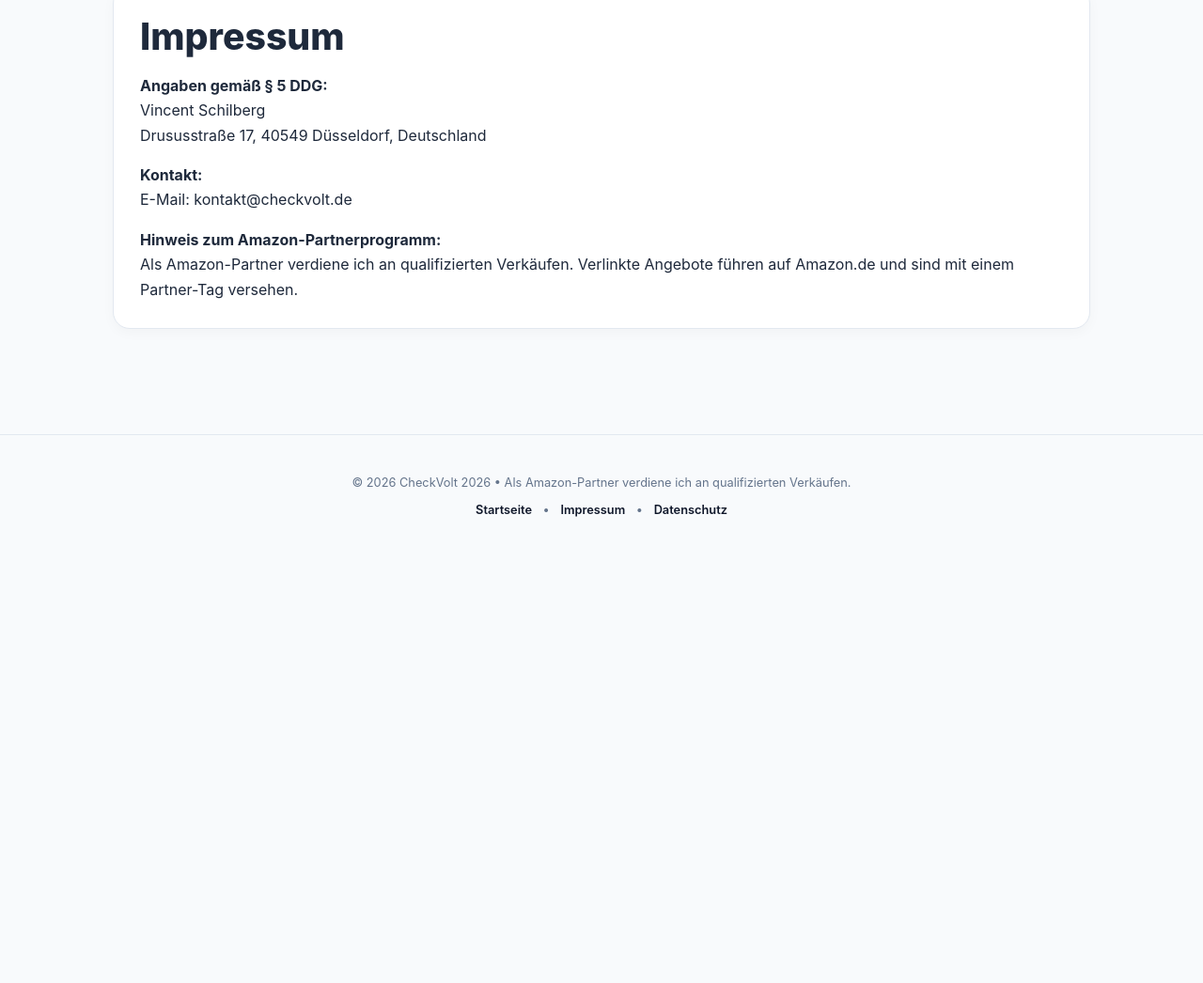
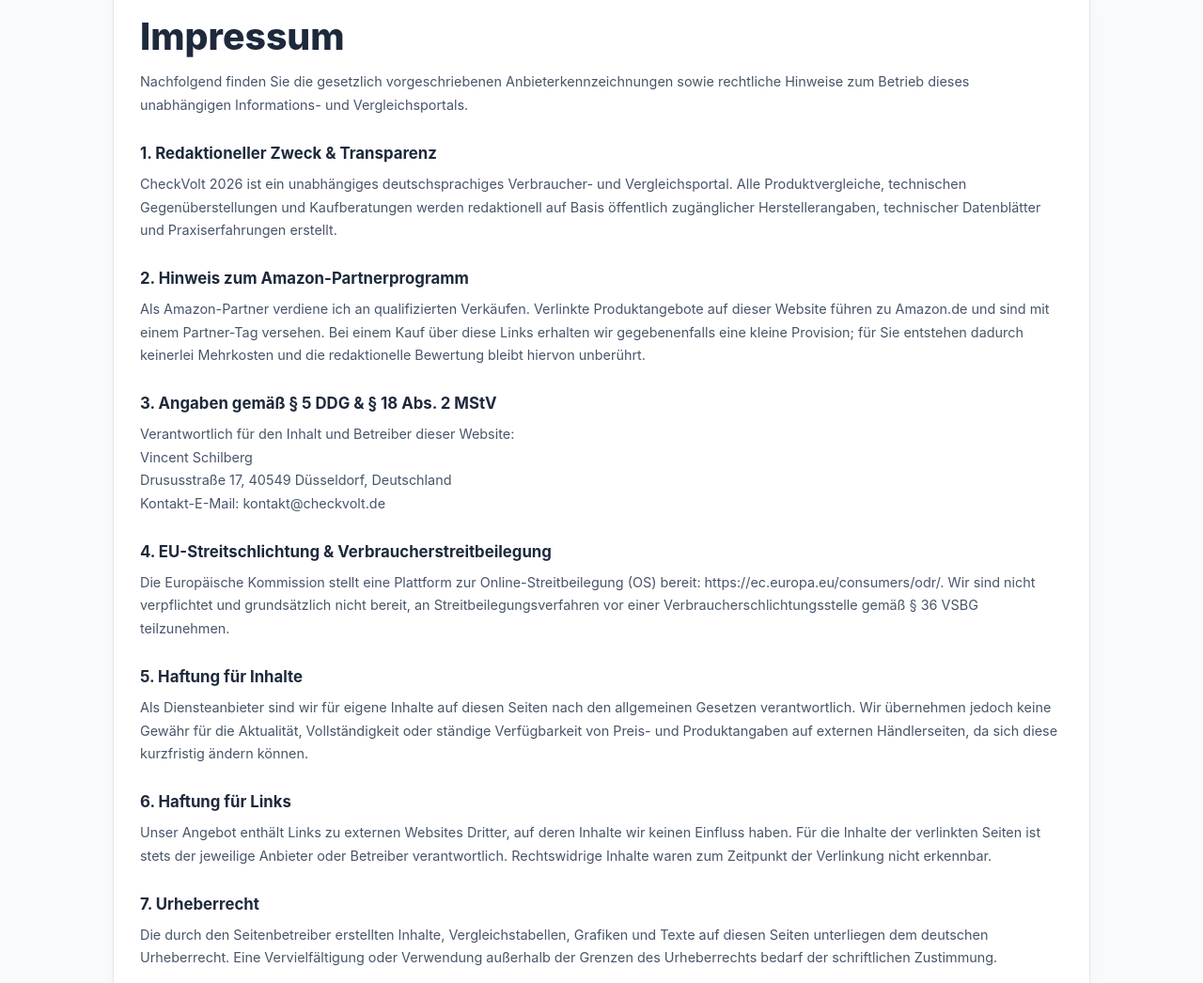
Before and after one commit to Vincentivized/checkvolt-de, a plain HTML site: page impressum.html in a window 1280 px wide. Shown: the part 109-1155 px from the top of the page at 94% size. Before the commit the page ends 800 px from the top, so only its background shows below. Drawn offline with Linux system fonts and the light colour scheme.

```diff
--- a/impressum.html
+++ b/impressum.html
@@ -87,12 +87,40 @@
         footer a { color: var(--navy); text-decoration: none; font-weight: 600; margin: 0 8px; }
         .sticky-bar { position: fixed; bottom: 0; left: 0; right: 0; background: var(--navy); color: white; padding: 0.7rem 1.25rem; display: flex; justify-content: center; align-items: center; gap: 1rem; z-index: 60; box-shadow: 0 -4px 16px rgba(0,0,0,0.15); }
         .sticky-bar span { font-size: 0.88rem; font-weight: 600; }
-    </style></head>
+
+.legal-card p, .legal-card li { font-size: 0.9rem; color: #475569; line-height: 1.7; }
+.legal-card h2 { font-size: 1.05rem; color: #1e293b; margin-top: 1.6rem; margin-bottom: 0.4rem; }
+</style></head>
 <body>
 <header><div class="nav-inner"><a href="index.html" class="brand"><span class="brand-dot"></span> CheckVolt 2026</a><a href="index.html" style="text-decoration:none; color:var(--accent); font-weight:700;">← Zurück</a></div></header>
-<main><div class="product-card"><h1>Impressum</h1><p style="margin-top:1rem;"><strong>Angaben gemäß § 5 DDG:</strong><br>Vincent Schilberg<br>Drususstraße 17, 40549 Düsseldorf, Deutschland</p>
-<p style="margin-top:1rem;"><strong>Kontakt:</strong><br>E-Mail: kontakt@checkvolt.de</p>
-<p style="margin-top:1rem;"><strong>Hinweis zum Amazon-Partnerprogramm:</strong><br>Als Amazon-Partner verdiene ich an qualifizierten Verkäufen. Verlinkte Angebote führen auf Amazon.de und sind mit einem Partner-Tag versehen.</p></div></main>
+<main><div class="product-card legal-card">
+<h1>Impressum</h1>
+<p style="margin-top:0.8rem;">Nachfolgend finden Sie die gesetzlich vorgeschriebenen Anbieterkennzeichnungen sowie rechtliche Hinweise zum Betrieb dieses unabhängigen Informations- und Vergleichsportals.</p>
+
+<h2>1. Redaktioneller Zweck &amp; Transparenz</h2>
+<p>CheckVolt 2026 ist ein unabhängiges deutschsprachiges Verbraucher- und Vergleichsportal. Alle Produktvergleiche, technischen Gegenüberstellungen und Kaufberatungen werden redaktionell auf Basis öffentlich zugänglicher Herstellerangaben, technischer Datenblätter und Praxiserfahrungen erstellt.</p>
+
+<h2>2. Hinweis zum Amazon-Partnerprogramm</h2>
+<p>Als Amazon-Partner verdiene ich an qualifizierten Verkäufen. Verlinkte Produktangebote auf dieser Website führen zu Amazon.de und sind mit einem Partner-Tag versehen. Bei einem Kauf über diese Links erhalten wir gegebenenfalls eine kleine Provision; für Sie entstehen dadurch keinerlei Mehrkosten und die redaktionelle Bewertung bleibt hiervon unberührt.</p>
+
+<h2>3. Angaben gemäß § 5 DDG &amp; § 18 Abs. 2 MStV</h2>
+<p>Verantwortlich für den Inhalt und Betreiber dieser Website:<br>
+Vincent Schilberg<br>
+Drususstraße 17, 40549 Düsseldorf, Deutschland<br>
+Kontakt-E-Mail: kontakt@checkvolt.de</p>
+
+<h2>4. EU-Streitschlichtung &amp; Verbraucherstreitbeilegung</h2>
+<p>Die Europäische Kommission stellt eine Plattform zur Online-Streitbeilegung (OS) bereit: https://ec.europa.eu/consumers/odr/. Wir sind nicht verpflichtet und grundsätzlich nicht bereit, an Streitbeilegungsverfahren vor einer Verbraucherschlichtungsstelle gemäß § 36 VSBG teilzunehmen.</p>
+
+<h2>5. Haftung für Inhalte</h2>
+<p>Als Diensteanbieter sind wir für eigene Inhalte auf diesen Seiten nach den allgemeinen Gesetzen verantwortlich. Wir übernehmen jedoch keine Gewähr für die Aktualität, Vollständigkeit oder ständige Verfügbarkeit von Preis- und Produktangaben auf externen Händlerseiten, da sich diese kurzfristig ändern können.</p>
+
+<h2>6. Haftung für Links</h2>
+<p>Unser Angebot enthält Links zu externen Websites Dritter, auf deren Inhalte wir keinen Einfluss haben. Für die Inhalte der verlinkten Seiten ist stets der jeweilige Anbieter oder Betreiber verantwortlich. Rechtswidrige Inhalte waren zum Zeitpunkt der Verlinkung nicht erkennbar.</p>
+
+<h2>7. Urheberrecht</h2>
+<p>Die durch den Seitenbetreiber erstellten Inhalte, Vergleichstabellen, Grafiken und Texte auf diesen Seiten unterliegen dem deutschen Urheberrecht. Eine Vervielfältigung oder Verwendung außerhalb der Grenzen des Urheberrechts bedarf der schriftlichen Zustimmung.</p>
+</div></main>
 
     <footer>
         <p>© 2026 CheckVolt 2026 • Als Amazon-Partner verdiene ich an qualifizierten Verkäufen.</p>
```
Also changed, not shown: datenschutz.html (+16 -4 lines), index.html (+1 -1 lines), sitemap.xml (+4 -4 lines).
